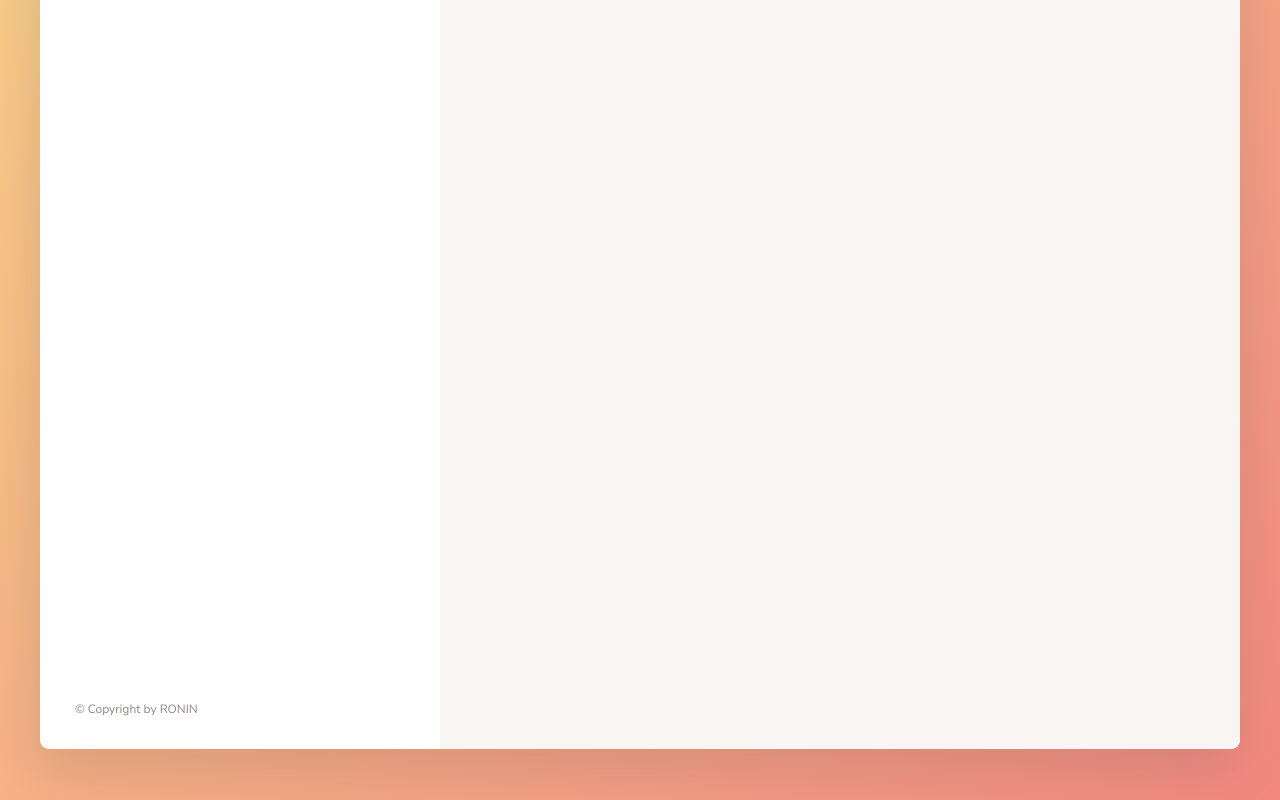
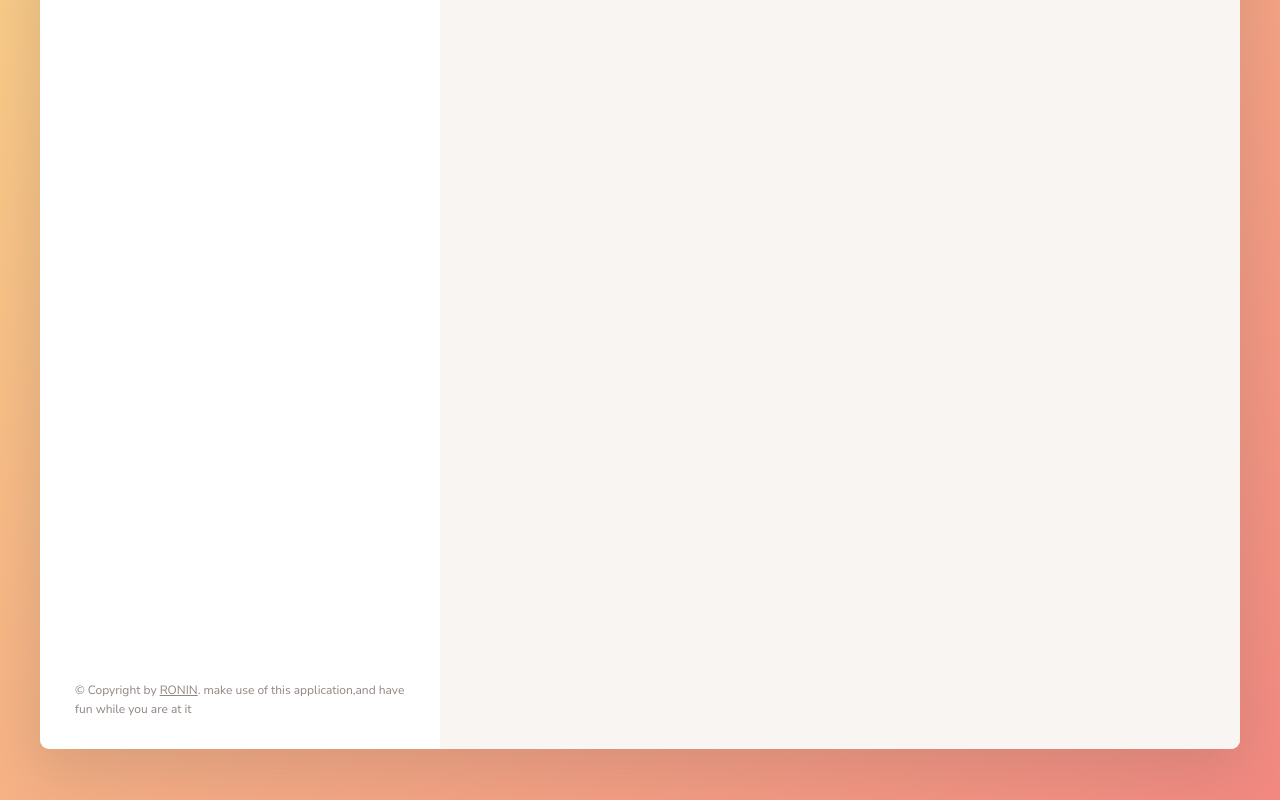
Before and after one commit to samurai1993/forkify-by-ronin, a website built with Parcel: page index.html in a window 1280 px wide. Shown: the part 472-1272 px from the top of the page. Built offline with nearby package versions, Linux system fonts and the light colour scheme.

Commit message:
some changes

```diff
--- a/index.html
+++ b/index.html
@@ -123,7 +123,8 @@
 
         <p class="copyright">
           &copy; Copyright by
-          <a class="twitter-link" target="_blank">RONIN</a>
+          <a class="twitter-link" target="_blank" href="">RONIN</a>. make use of
+          this application,and have fun while you are at it
         </p>
       </div>
 
```
